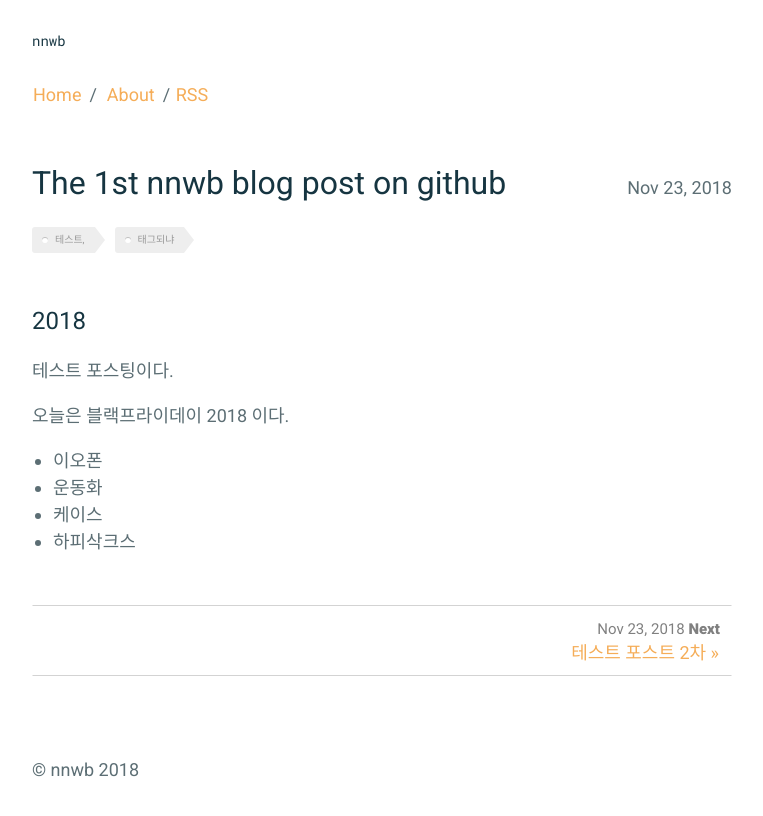
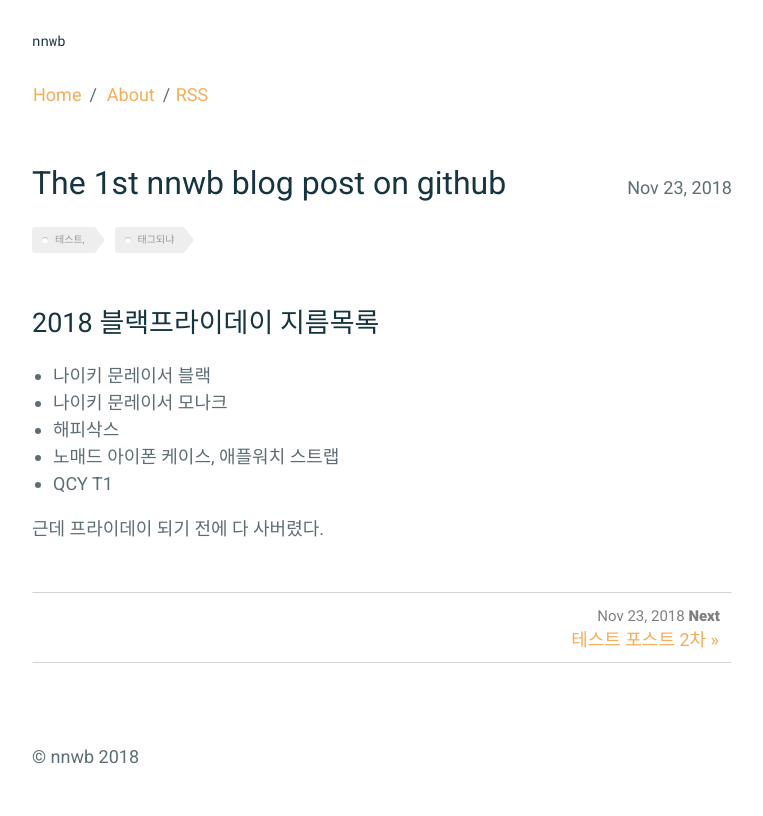
Before and after one commit to nnwb/nnwb.github.io, a Jekyll site: the page built from _posts/2018-11-23-1st_post.md, in a window 1280 px wide. Shown: the top 816 px of the page, without its empty margins (258-1021 px from the left). Built offline with Jekyll 4.4.1, drawn with Linux system fonts in a browser that asks for light colours; comment, search, counter and statistics services are not loaded.

Commit message:
Update 2018-11-23-1st_post.md

```diff
--- a/_posts/2018-11-23-1st_post.md
+++ b/_posts/2018-11-23-1st_post.md
@@ -7,13 +7,12 @@ tags: 테스트, 태그되냐
 comments: true
 ---
 
-## 2018
+# 2018 블랙프라이데이 지름목록
 
-테스트 포스팅이다.
+- 나이키 문레이서 블랙
+- 나이키 문레이서 모나크
+- 해피삭스
+- 노매드 아이폰 케이스, 애플워치 스트랩
+- QCY T1
 
-오늘은 블랙프라이데이 2018 이다.
-
-* 이오폰
-* 운동화
-* 케이스
-* 하피삭크스
+근데 프라이데이 되기 전에 다 사버렸다.
```
